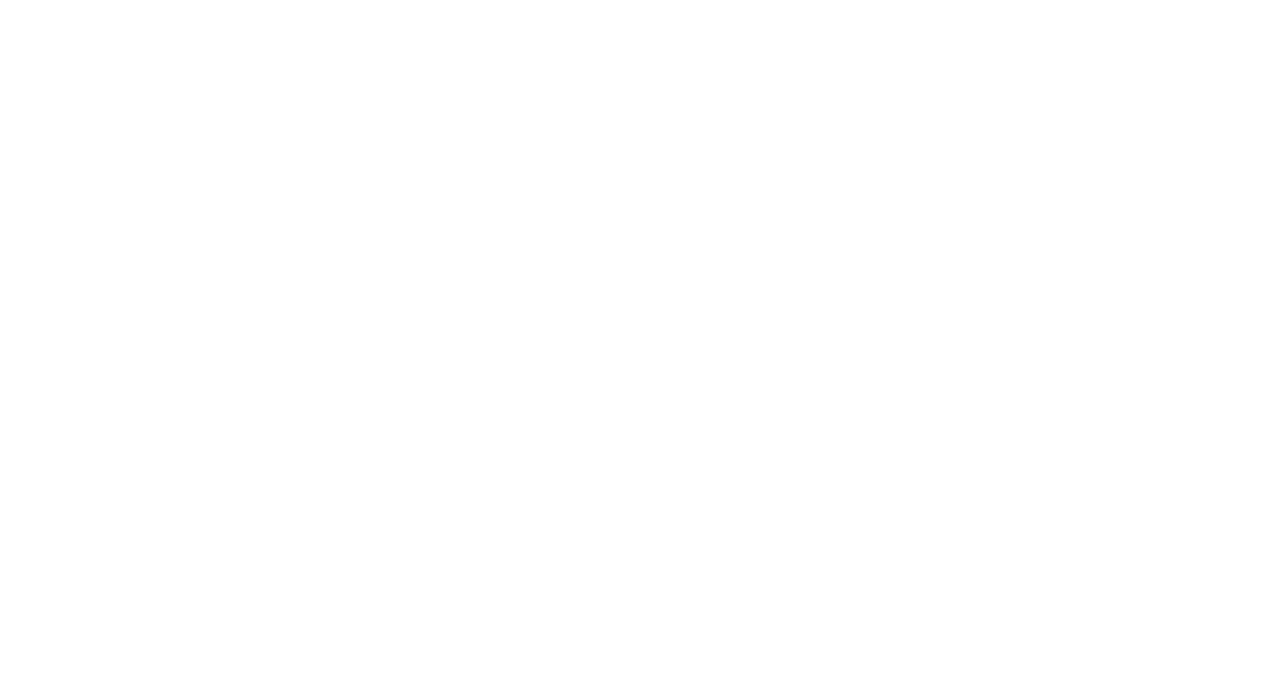
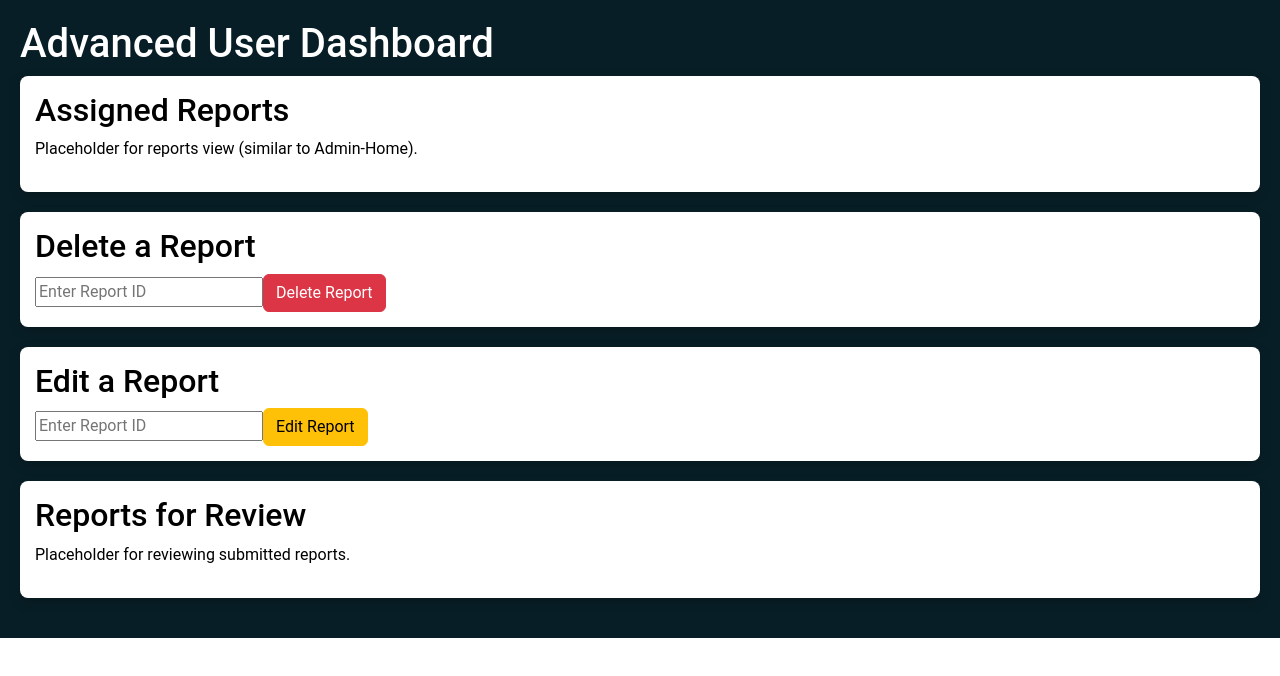
Before and after one commit to Crossfit202/Team-Quokka, an Angular app in the folder fraud-app/frontend/: page /advanced-user in a window 1280 px wide. Before the commit this address led to /. Shown: the top 676 px of the page. Built offline with nearby package versions, Linux system fonts and the light colour scheme.

Commit message:
Save local changes before pulling

```diff
--- /dev/null
+++ b/fraud-app/frontend/src/app/advanced-user/advanced-user.component.css
@@ -0,0 +1,16 @@
+/* advanced-user.component.css */
+.advanced-user-container {
+    padding: 20px;
+    background-color: #081E26; /* Match project theme */
+    color: #FFFFFF;
+    font-family: 'Roboto', sans-serif;
+  }
+
+  section {
+    margin-bottom: 20px;
+    background-color: #FFFFFF;
+    color: #000000;
+    padding: 15px;
+    border-radius: 8px;
+    box-shadow: 0 4px 12px rgba(0, 0, 0, 0.2);
+  }
--- /dev/null
+++ b/fraud-app/frontend/src/app/advanced-user/advanced-user.component.html
@@ -0,0 +1,29 @@
+<div class="advanced-user-container">
+    <h1>Advanced User Dashboard</h1>
+
+    <!-- Reports View Section -->
+    <section>
+      <h2>Assigned Reports</h2>
+      <p>Placeholder for reports view (similar to Admin-Home).</p>
+    </section>
+
+    <!-- Delete Report Section -->
+    <section>
+      <h2>Delete a Report</h2>
+      <input type="text" placeholder="Enter Report ID" [(ngModel)]="deleteReportId" />
+      <button class="btn btn-danger" (click)="deleteReport()">Delete Report</button>
+    </section>
+
+    <!-- Edit Report Section -->
+    <section>
+      <h2>Edit a Report</h2>
+      <input type="text" placeholder="Enter Report ID" [(ngModel)]="editReportId" />
+      <button class="btn btn-warning" (click)="editReport()">Edit Report</button>
+    </section>
+
+    <!-- Review Reports Section -->
+    <section>
+      <h2>Reports for Review</h2>
+      <p>Placeholder for reviewing submitted reports.</p>
+    </section>
+  </div>
--- /dev/null
+++ b/fraud-app/frontend/src/app/advanced-user/advanced-user.component.ts
@@ -0,0 +1,24 @@
+import { Component } from '@angular/core';
+import { FormsModule } from '@angular/forms';
+
+@Component({
+  selector: 'app-advanced-user',
+  standalone: true,
+  templateUrl: './advanced-user.component.html',
+  styleUrls: ['./advanced-user.component.css'],
+  imports: [FormsModule], // Import FormsModule here
+})
+
+export class AdvancedUserComponent {
+  deleteReportId: string = '';
+  editReportId: string = '';
+
+  // Placeholder methods for functionality
+  deleteReport() {
+    alert(`Attempting to delete report with ID: ${this.deleteReportId}`);
+  }
+
+  editReport() {
+    alert(`Attempting to edit report with ID: ${this.editReportId}`);
+  }
+}
--- a/fraud-app/frontend/src/app/app.routes.ts
+++ b/fraud-app/frontend/src/app/app.routes.ts
@@ -3,12 +3,14 @@
 import { MakeReportComponent } from './make-report/make-report.component';
 import { AdminHomeComponent } from './admin-home/admin-home.component';
 import { LoginScreenComponent } from './login-screen/login-screen.component';
+import { AdvancedUserComponent } from './advanced-user/advanced-user.component';
 
 export const routes: Routes = [
   { path: 'welcome', component: WelcomeComponent },
   { path: 'create-report', component: MakeReportComponent },
   { path: '', redirectTo: '/welcome', pathMatch: 'full' },
   { path: 'admin-home', component: AdminHomeComponent },
+  { path: 'advanced-user', component: AdvancedUserComponent },
   { path: 'login-screen', component: LoginScreenComponent }
 
 ];
```
Also changed, not shown: 1 other file (tests, documents, lock files or other folders).
